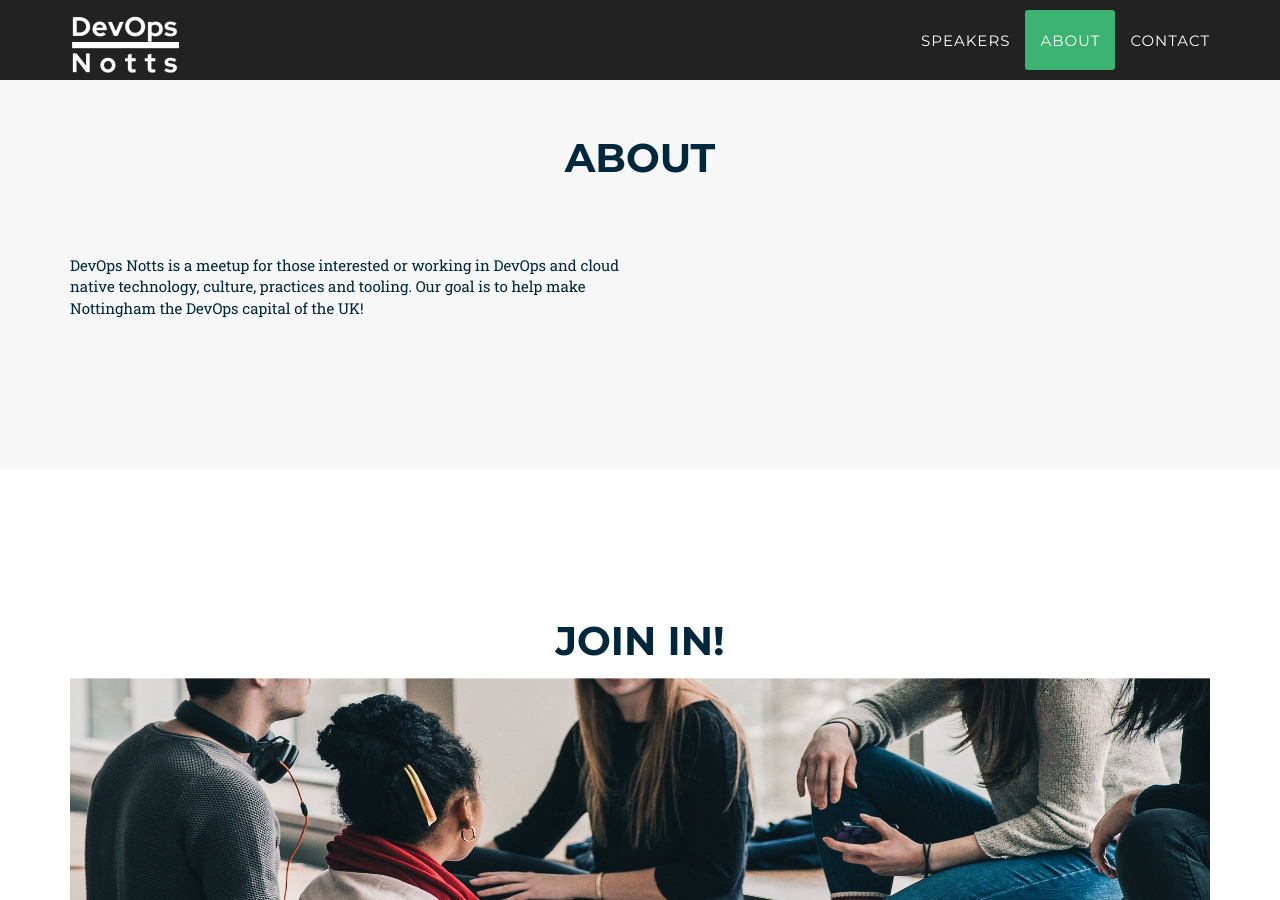
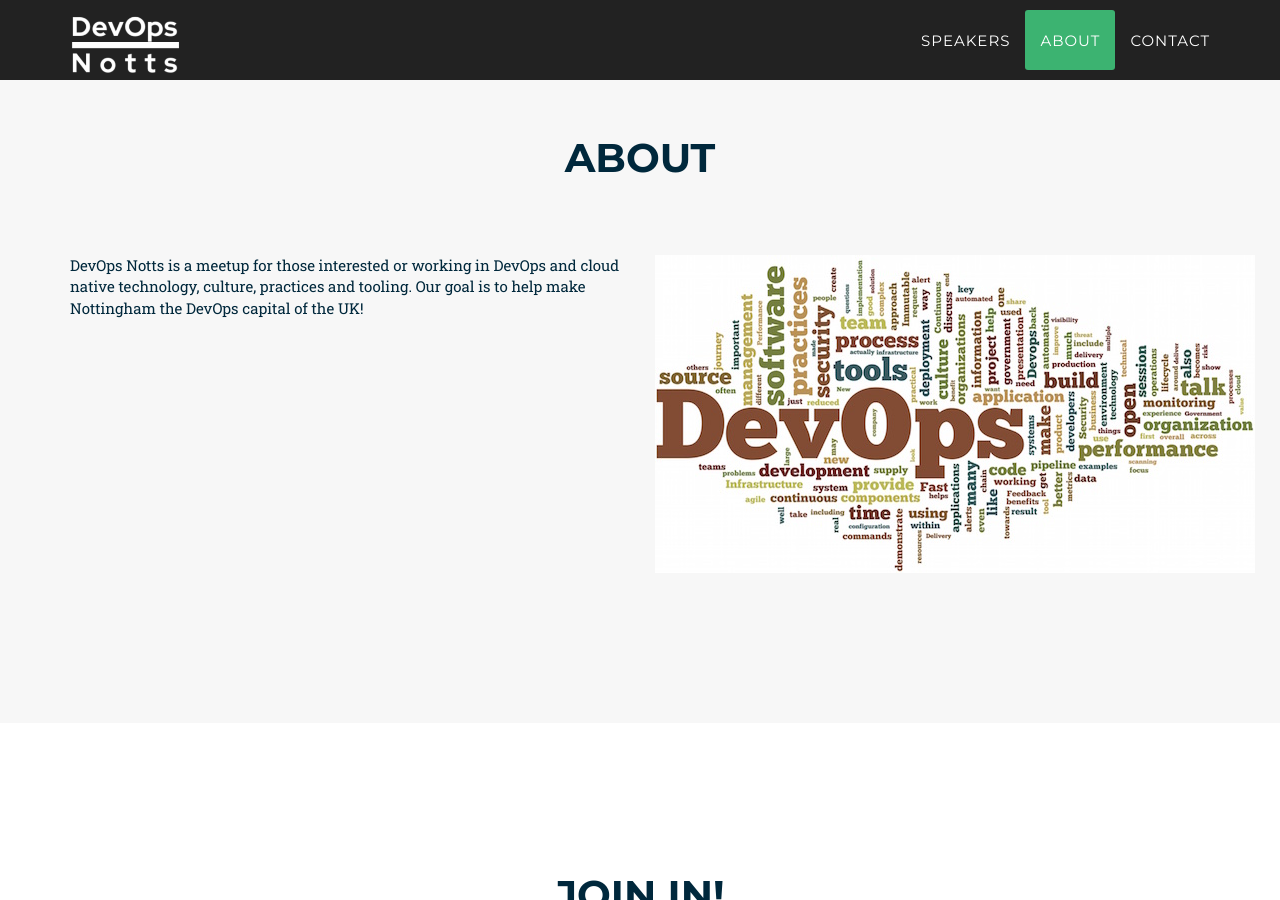
Before and after one commit to devopsnotts/devopsnotts.github.io, a Jekyll site: the page built from index.html, in a window 1280 px wide and 900 px high, scrolled down 1820 px. Built offline with Jekyll 4.4.1, drawn with Linux system fonts in a browser that asks for light colours; nearby versions of some CDN libraries; some web fonts are replaced.

Commit message:
devops word cloud

```diff
--- a/_includes/2017_data/about.html
+++ b/_includes/2017_data/about.html
@@ -11,7 +11,9 @@
                 <div class="col-lg-6">
                     DevOps Notts is a meetup for those interested or working in DevOps and cloud native technology, culture, practices and tooling. Our goal is to help make Nottingham the DevOps capital of the UK!
                 </div>
-                <div class="col-lg-6"></div
+                <div class="col-lg-6">
+                    <img src="/css/2017_style/img/devopscloud.jpg" alt="DevOps Word Cloud"/>
+                </div>
             </div>
         </div>
     </section>
```
Also changed, not shown: css/2017_style/img/devopscloud.jpg (added).
